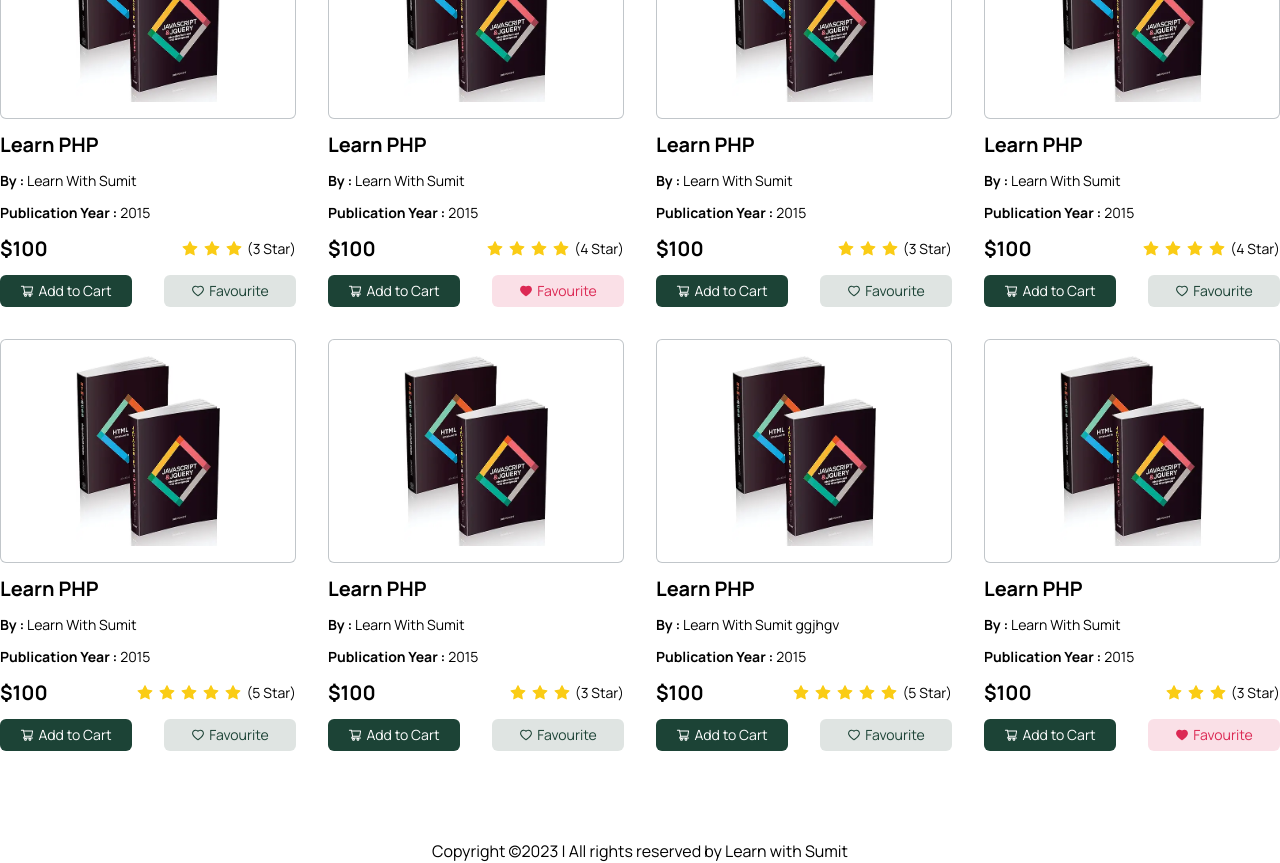
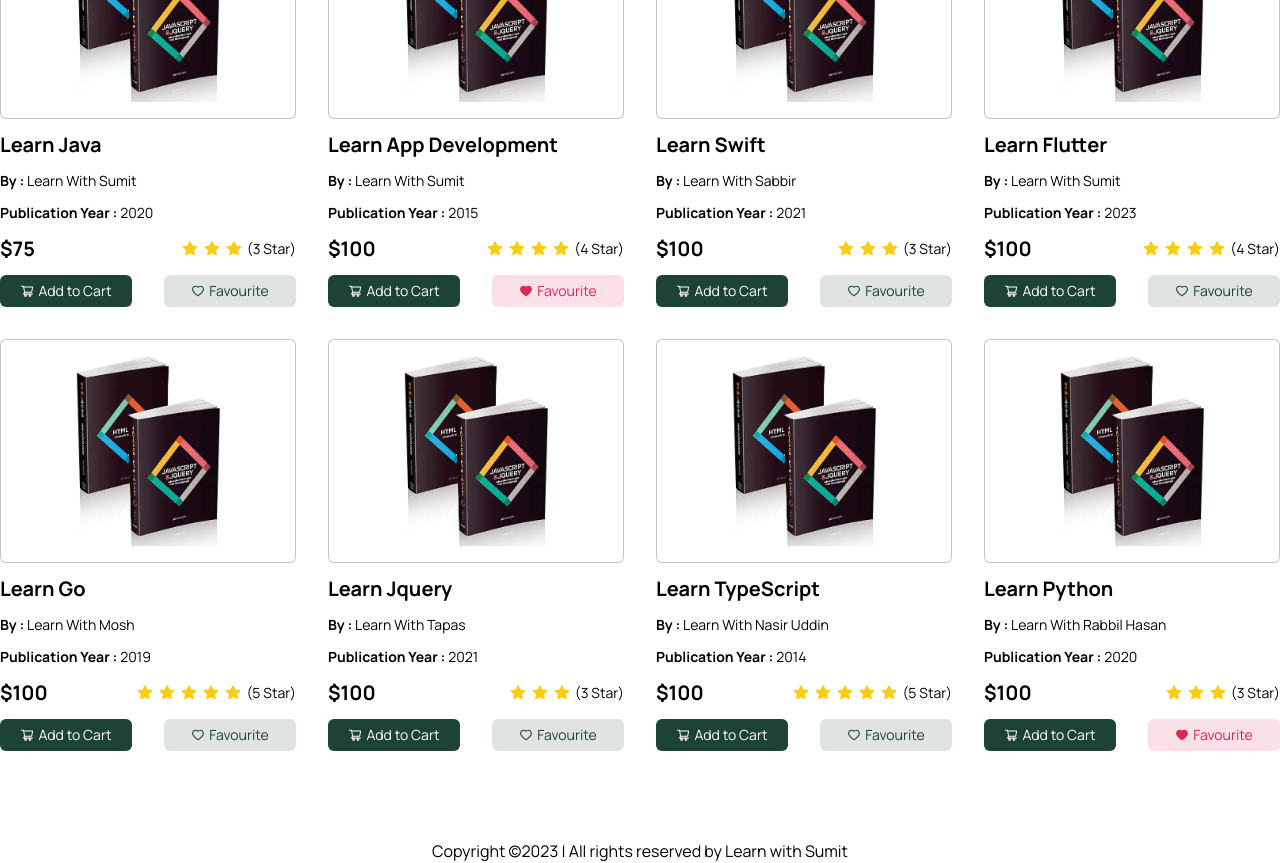
Before and after one commit to devsabbirhossain/react-book-finder-app, a React (Vite) app: page / in a window 1280 px wide. Shown: the part 900-1763 px from the top of the page. Built offline with nearby package versions, Linux system fonts and the light colour scheme.

Commit message:
add sorting functionality

```diff
--- a/src/components/Shop.jsx
+++ b/src/components/Shop.jsx
@@ -23,9 +23,59 @@ const Shop = () => {
     );
     setProducts([...filterProducts]);
   }
+
+  function handleSorting(sortingType) {
+    if (sortingType === "name_desc") {
+      const sortingProduct = products.sort((a, b) => {
+        if (a.name > b.name) {
+          return -1;
+        }
+        if (a.name < b.name) {
+          return 1;
+        }
+        return 0;
+      });
+
+      setProducts([...sortingProduct]);
+    } else if (sortingType === "name_asc") {
+      const sortingProduct = products.sort((a, b) => {
+        if (a.name < b.name) {
+          return -1;
+        }
+        if (a.name > b.name) {
+          return 1;
+        }
+        return 0;
+      });
+
+      setProducts([...sortingProduct]);
+    } else if (sortingType === "year_asc") {
+      const sortingProduct = products.sort((a, b) => {
+        if (a.publicationYear < b.publicationYear) {
+          return -1;
+        }
+        if (a.publicationYear > b.publicationYear) {
+          return 1;
+        }
+        return 0;
+      });
+      setProducts([...sortingProduct]);
+    } else if (sortingType === "year_desc") {
+      const sortingProduct = products.sort((a, b) => {
+        if (a.publicationYear > b.publicationYear) {
+          return -1;
+        }
+        if (a.publicationYear < b.publicationYear) {
+          return 1;
+        }
+        return 0;
+      });
+      setProducts([...sortingProduct]);
+    }
+  }
   return (
     <main className="my-10 lg:my-14">
-      <ShopHeader onSearch={handleSearch} />
+      <ShopHeader onSearch={handleSearch} onSort={handleSorting} />
       <ProductList products={products} onFav={handleOnFav} />
     </main>
   );
--- a/src/components/Shop/ShopHeader.jsx
+++ b/src/components/Shop/ShopHeader.jsx
@@ -1,7 +1,7 @@
 import SearchProduct from "./SearchProduct";
 import SortProduct from "./SortProduct";
 
-const ShopHeader = ({ onSearch }) => {
+const ShopHeader = ({ onSearch , onSort}) => {
   return (
     <header className="mb-8 lg:mb-10 mx-auto max-w-7xl">
       <div className="mx-auto flex items-end justify-between max-md:max-w-[95%] max-md:flex-col max-md:items-start max-md:space-y-4">
@@ -12,7 +12,7 @@ const ShopHeader = ({ onSearch }) => {
           </h2>
           <SearchProduct value={onSearch} />
         </div>
-        <SortProduct />
+        <SortProduct value={onSort}/>
       </div>
     </header>
   );
--- a/src/components/Shop/SortProduct.jsx
+++ b/src/components/Shop/SortProduct.jsx
@@ -1,10 +1,11 @@
-const SortProduct = () => {
+const SortProduct = ({ value }) => {
   return (
     <div className="flex items-stretch space-x-3">
       <select
         className="cursor-pointer rounded-md border px-4 py-2 text-center text-gray-600"
         name="sortBy"
-        id="sortBy">
+        id="sortBy"
+        onChange={() => value(event.target.value)}>
         <option value="">Sort</option>
         <option value="name_asc">Name (A-Z)</option>
         <option value="name_desc">Name (Z-A)</option>
--- a/src/data/products.js
+++ b/src/data/products.js
@@ -17,41 +17,41 @@ export const Products = [
     isFavorite: true,
     price: "100",
     reviews: 3,
-    publicationYear: 2015,
+    publicationYear: 2014,
   },
   {
     id: "3",
-    name: "Learn PHP",
-    author: "Learn With Sumit",
+    name: "C# The Ultimate Solution",
+    author: "Plugin Magnet",
     img: "./assets/book.png",
     isFavorite: false,
-    price: "100",
+    price: "40",
     reviews: 1,
-    publicationYear: 2015,
+    publicationYear: 2016,
   },
   {
     id: "4",
-    name: "Learn PHP",
+    name: "C++ with OOP",
+    author: "Learn With Hasin Hayder",
+    img: "./assets/book.png",
+    isFavorite: true,
+    price: "65",
+    reviews: 5,
+    publicationYear: 2019,
+  },
+  {
+    id: "5",
+    name: "Learn Java",
     author: "Learn With Sumit",
     img: "./assets/book.png",
     isFavorite: true,
-    price: "100",
-    reviews: 5,
-    publicationYear: 2015,
-  },
-  {
-    id: "5",
-    name: "Learn PHP",
-    author: "Learn With Sumit",
-    img: "./assets/book.png",
-    isFavorite: true,
-    price: "100",
+    price: "75",
     reviews: 3,
-    publicationYear: 2015,
+    publicationYear: 2020,
   },
   {
     id: "6",
-    name: "Learn PHP",
+    name: "Learn App Development",
     author: "Learn With Sumit",
     img: "./assets/book.png",
     isFavorite: false,
@@ -61,62 +61,62 @@ export const Products = [
   },
   {
     id: "7",
-    name: "Learn PHP",
-    author: "Learn With Sumit",
+    name: "Learn Swift",
+    author: "Learn With Sabbir",
     img: "./assets/book.png",
     isFavorite: true,
     price: "100",
     reviews: 3,
-    publicationYear: 2015,
+    publicationYear: 2021,
   },
   {
     id: "8",
-    name: "Learn PHP",
+    name: "Learn Flutter",
     author: "Learn With Sumit",
     img: "./assets/book.png",
     isFavorite: true,
     price: "100",
     reviews: 4,
-    publicationYear: 2015,
+    publicationYear: 2023,
   },
   {
     id: "9",
-    name: "Learn PHP",
-    author: "Learn With Sumit",
+    name: "Learn Go",
+    author: "Learn With Mosh",
     img: "./assets/book.png",
     isFavorite: true,
     price: "100",
     reviews: 5,
-    publicationYear: 2015,
+    publicationYear: 2019,
   },
   {
     id: "10",
-    name: "Learn PHP",
-    author: "Learn With Sumit",
+    name: "Learn Jquery",
+    author: "Learn With Tapas",
     img: "./assets/book.png",
     isFavorite: true,
     price: "100",
     reviews: 3,
-    publicationYear: 2015,
+    publicationYear: 2021,
   },
   {
     id: "11",
-    name: "Learn PHP",
-    author: "Learn With Sumit ggjhgv",
+    name: "Learn TypeScript",
+    author: "Learn With Nasir Uddin",
     img: "./assets/book.png",
     isFavorite: true,
     price: "100",
     reviews: 5,
-    publicationYear: 2015,
+    publicationYear: 2014,
   },
   {
     id: "12",
-    name: "Learn PHP",
-    author: "Learn With Sumit",
+    name: "Learn Python",
+    author: "Learn With Rabbil Hasan",
     img: "./assets/book.png",
     isFavorite: false,
     price: "100",
     reviews: 3,
-    publicationYear: 2015,
+    publicationYear: 2020,
   },
 ];
```
